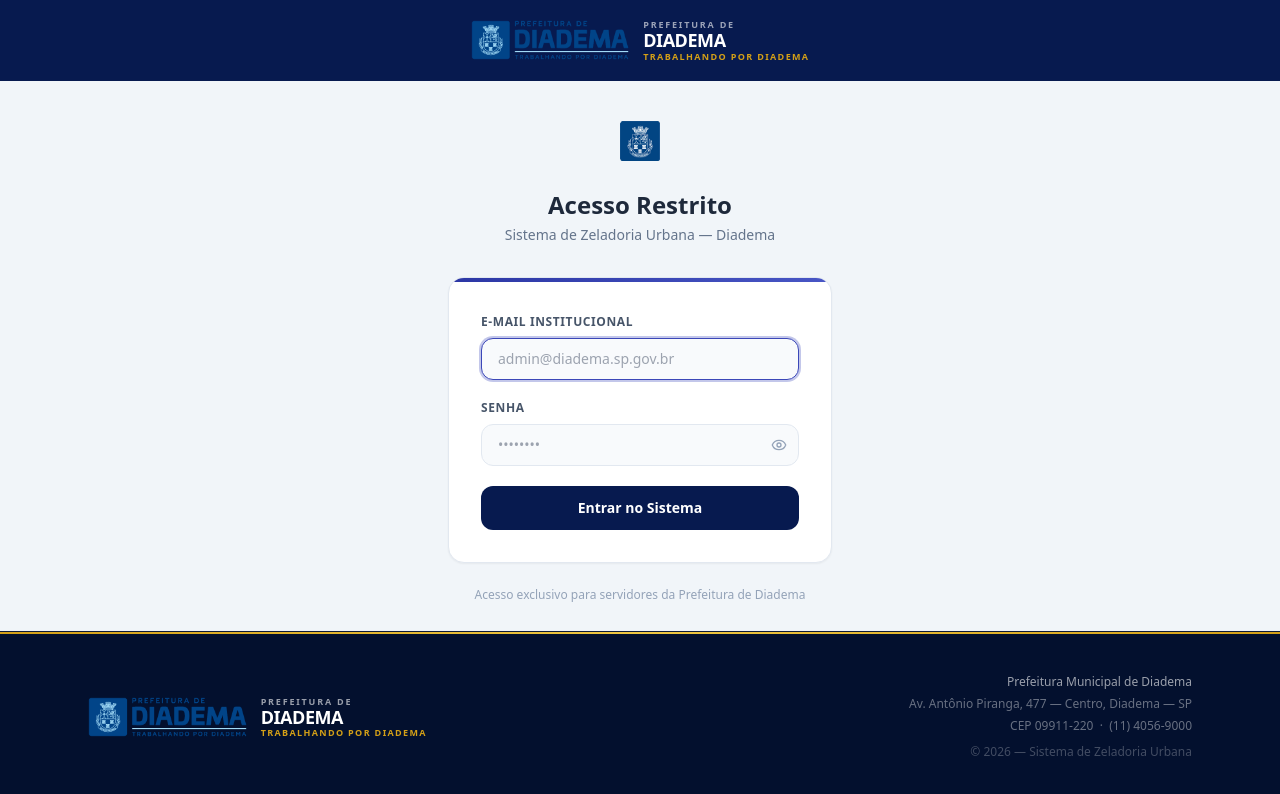
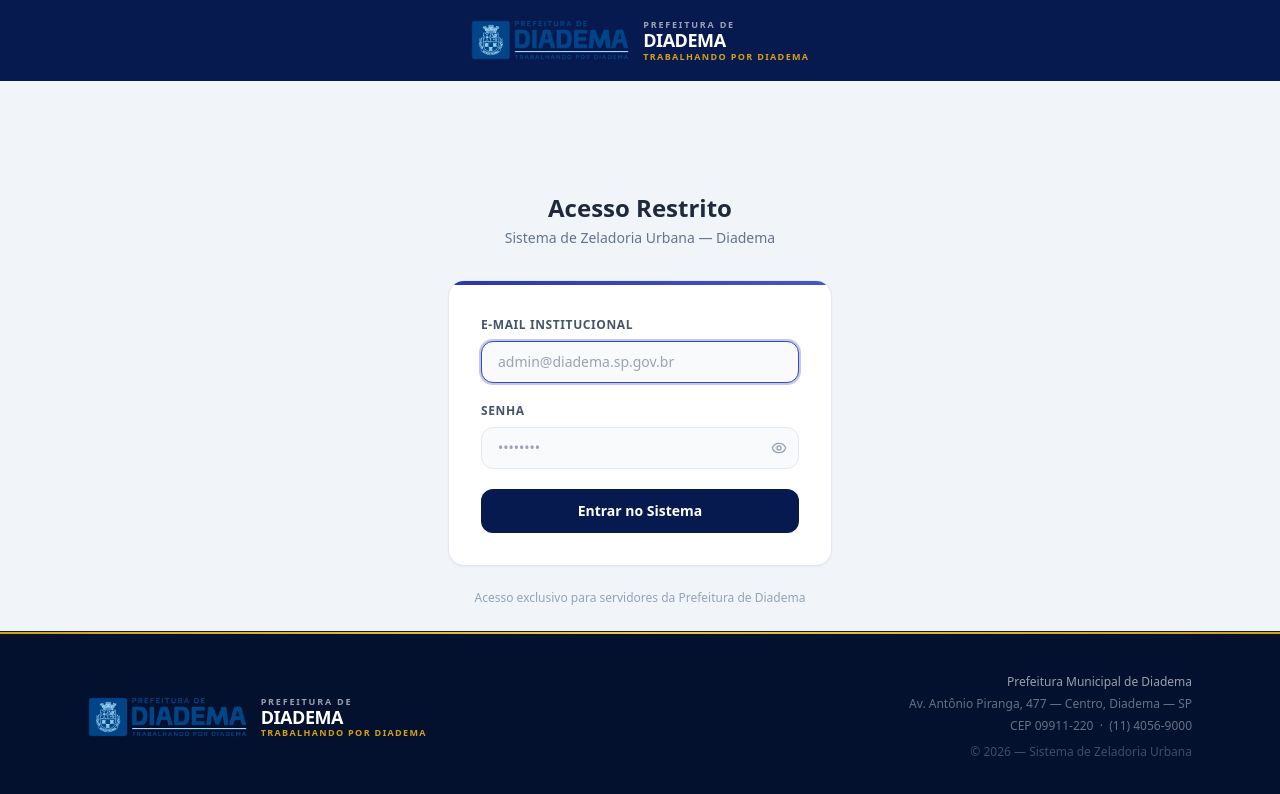
Before and after one commit to GuilhermeAraujo539/ZeladoriaDiadema-frontend, a React (Vite) app: page /admin/login in a window 1280 px wide. Shown: the top 794 px of the page. Built offline with nearby package versions, Linux system fonts and the light colour scheme; no server answers.

Commit message:
FIX: Image error in Login

```diff
--- a/src/pages/Login.tsx
+++ b/src/pages/Login.tsx
@@ -43,11 +43,6 @@
             <div
               className="inline-flex items-center justify-center w-16 h-16 mb-4"
             >
-              <img
-                src="/IconeDiadema.png"
-                alt="Prefeitura de Diadema"
-                className="h-10 w-auto object-contain flex-shrink-0"
-              />
             </div>
 
             <h1 className="text-2xl font-bold text-slate-800">
```
